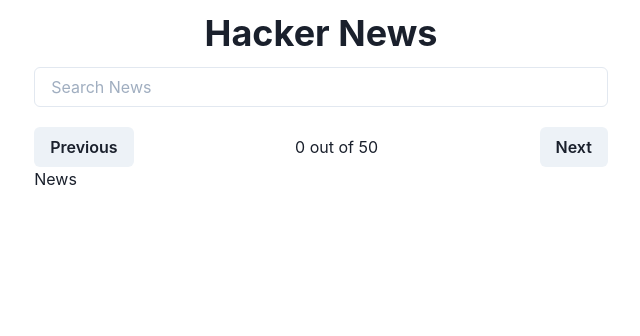
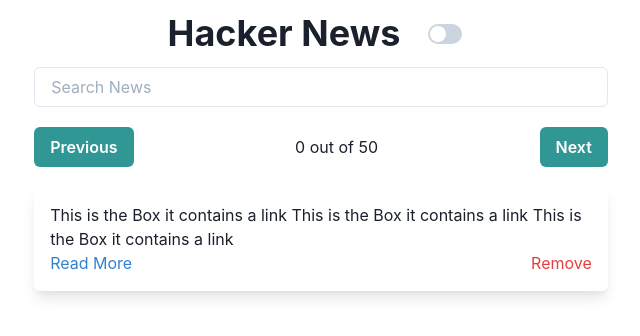
Before and after one commit to shubhamdsm/hacker-news, a React (Create React App) app: page / in a window 1280 px wide. Shown: the top 336 px of the page, without its empty margins (319-959 px from the left). Built offline with nearby package versions, Linux system fonts and the light colour scheme; the HTML template or start-up script is replaced by a standard one; a web font is replaced by a local one.

Commit message:
layout design complete

```diff
--- a/package.json
+++ b/package.json
@@ -3,6 +3,7 @@
   "version": "0.1.0",
   "private": true,
   "dependencies": {
+    "@chakra-ui/icons": "^1.0.15",
     "@chakra-ui/react": "^1.6.6",
     "@emotion/react": "^11.4.1",
     "@emotion/styled": "^11.3.0",
--- a/src/components/Buttons/index.js
+++ b/src/components/Buttons/index.js
@@ -1,14 +1,14 @@
-import { Button, Center, Flex, Spacer, Text } from "@chakra-ui/react"
+import { Button, Center, Flex, Spacer } from "@chakra-ui/react"
 
 const Buttons = () => {
     return(
         <Flex direction='row' mt={5}>
 
-            <Button>Previous</Button>
+            <Button colorScheme='teal'>Previous</Button>
             <Spacer/>
             <Center>0 out of 50</Center>
             <Spacer/>
-            <Button>Next</Button>
+            <Button colorScheme='teal'>Next</Button>
 
         </Flex>
     )
--- a/src/components/News/index.js
+++ b/src/components/News/index.js
@@ -1,6 +1,30 @@
+import { Box, Flex, Link,Text } from '@chakra-ui/react'
 const News = () => {
+
     return(
-        <h1>News</h1>
+        <Flex direction='column'>
+        <Box mt={5} p={4}  w="100%" _hover={{ boxShadow: "dark-lg" }} boxShadow="lg" transition='all 0.5s ease-in-out'  rounded="md" >
+        This is the Box
+        it contains a link
+        This is the Box
+        it contains a link
+        This is the Box
+        it contains a link
+        <Flex justify='space-between'>
+        <Text>
+           <Link color="blue.500" href="#">
+            Read More
+            </Link>
+        </Text>
+        <Text>
+            <Link color="red.500" href="#">
+              Remove
+           </Link>
+        </Text>
+        </Flex>
+      </Box>
+
+      </Flex>
     )
 }
 export default News
--- a/src/components/Search/index.js
+++ b/src/components/Search/index.js
@@ -1,12 +1,22 @@
-import { Input, Heading, Center } from '@chakra-ui/react'
+import { Input, Heading, Center, Switch, Flex, FormControl, useColorMode } from '@chakra-ui/react'
 const Search = () => {
+    const {colorMode, toggleColorMode} = useColorMode();
+    const isDark = colorMode === "dark";
     return(
-        <section>
+        <Flex direction='column'>
         <Center>
             <Heading m={3}>Hacker News</Heading>
+            <Switch
+                    m="1rem"
+                    isChecked={isDark}
+                    onChange={toggleColorMode}
+                    pr={2}
+                />
         </Center>
+        <FormControl>
             <Input placeholder='Search News'/>
-        </section>
+        </FormControl>
+        </Flex>
     )
 }
 export default Search
```
Also changed, not shown: 2 other files (tests, documents, lock files or other folders).
